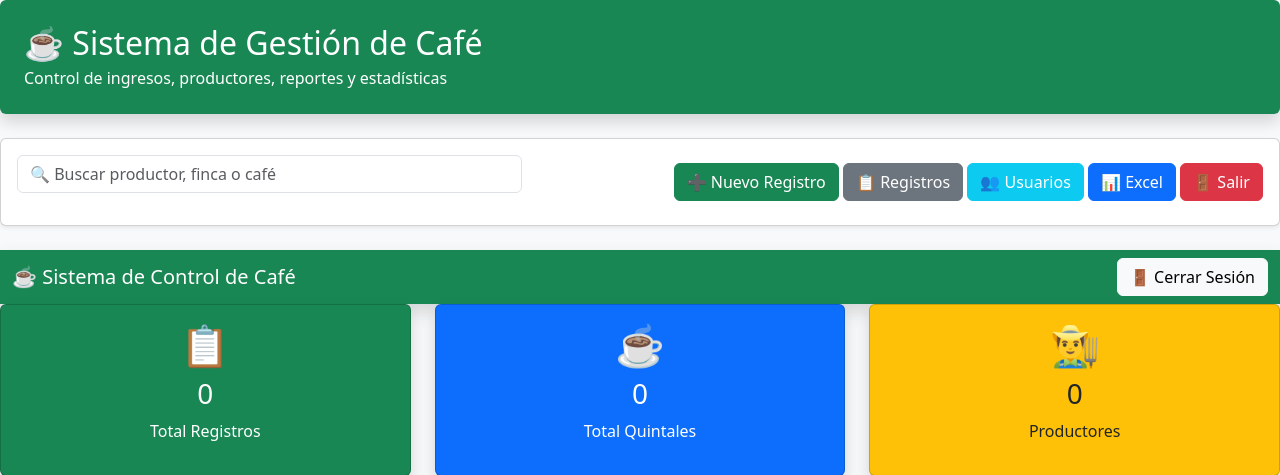
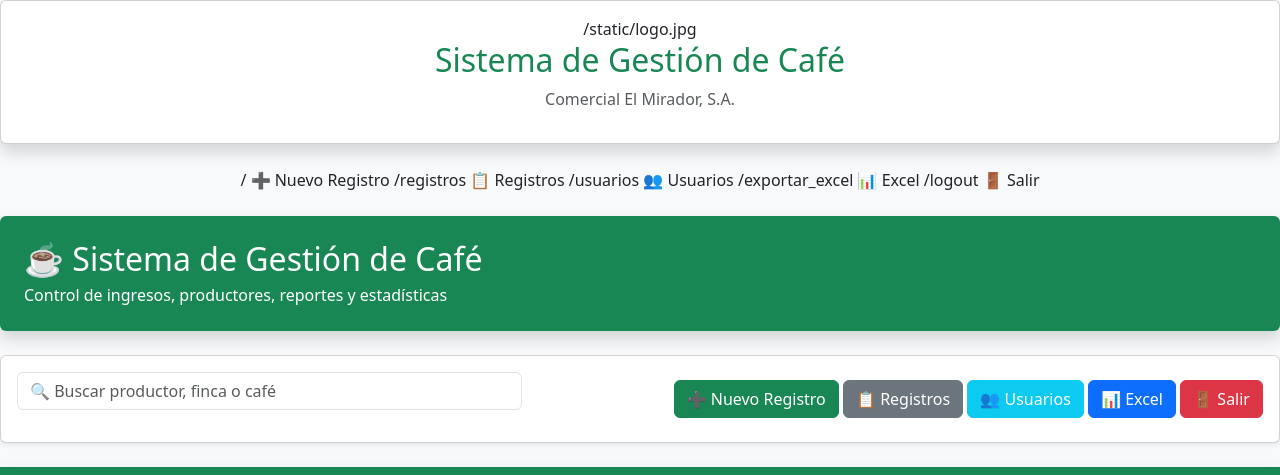
Before and after one commit to asiste-png/sistema-cafe, a Flask app: page / in a window 1280 px wide. Shown: the top 475 px of the page. Run offline with Flask 3, Linux system fonts and the light colour scheme; a user stored in the database is signed in; data that the repository does not hold is empty.

Commit message:
Dashboard con logo corporativo Comercial El Mirador

```diff
--- a/templates/index.html
+++ b/templates/index.html
@@ -1,3 +1,43 @@
+<div class="card shadow mb-4">
+
+    <div class="card-body text-center">
+
+        {{ url_for('static', filename='logo.jpg') }}
+
+        <h2 class="text-success">
+            Sistema de Gestión de Café
+        </h2>
+
+        <p class="text-muted">
+            Comercial El Mirador, S.A.
+        </p>
+
+    </div>
+
+</div><div class="text-center mb-4">
+
+    /
+        ➕ Nuevo Registro
+    </a>
+
+    /registros
+        📋 Registros
+    </a>
+
+    /usuarios
+        👥 Usuarios
+    </a>
+
+    /exportar_excel
+        📊 Excel
+    </a>
+
+    /logout
+        🚪 Salir
+    </a>
+
+</div>
+
 <div class="bg-success text-white p-4 rounded shadow mb-4">
     <h2 class="mb-1">☕ Sistema de Gestión de Café</h2>
     <p class="mb-0">
```
Also changed, not shown: templates/static/logo.jpg (added).
